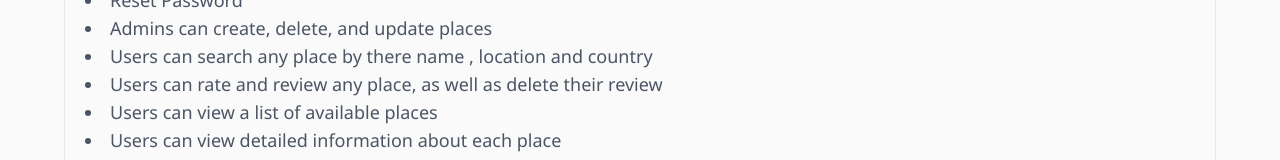
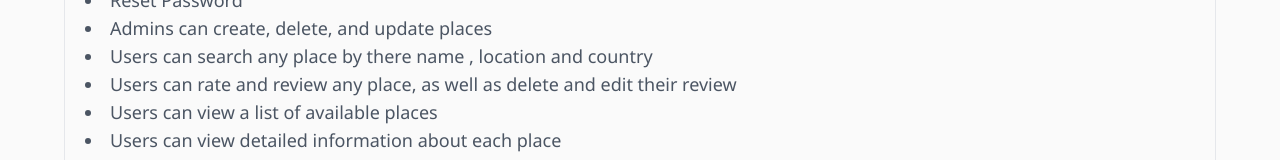
Before and after one commit to ankitjhagithub21/makemytrip, a React (Vite) app in the folder frontend/: page /about in a window 1280 px wide. Shown: the part 435-595 px from the top of the page. Built offline with nearby package versions, Linux system fonts and the light colour scheme; no server answers.

Commit message:
minor changes

```diff
--- a/frontend/src/pages/About.jsx
+++ b/frontend/src/pages/About.jsx
@@ -18,7 +18,7 @@ const About = () => {
             <li>Reset Password</li>
             <li>Admins can create, delete, and update places</li>
             <li>Users can search any place by there name , location and country</li>
-            <li>Users can rate and review any place, as well as delete their review</li>
+            <li>Users can rate and review any place, as well as delete and edit their review</li>
             <li>Users can view a list of available places</li>
             <li>Users can view detailed information about each place</li>
             <li>Users can update their profile photo, name, and password</li>
--- a/frontend/src/pages/Home.jsx
+++ b/frontend/src/pages/Home.jsx
@@ -19,9 +19,9 @@ const Home = () => {
   });
 
   return (
-    <section>
+    <section className="min-h-screen">
       <Searchbar />
-      <div className="max-w-6xl mx-auto min-h-screen py-24 px-5">
+      <div className="max-w-6xl mx-auto py-24 px-5">
         {isLoading ? (
           <HomePageLoading />
         ) : (
```
